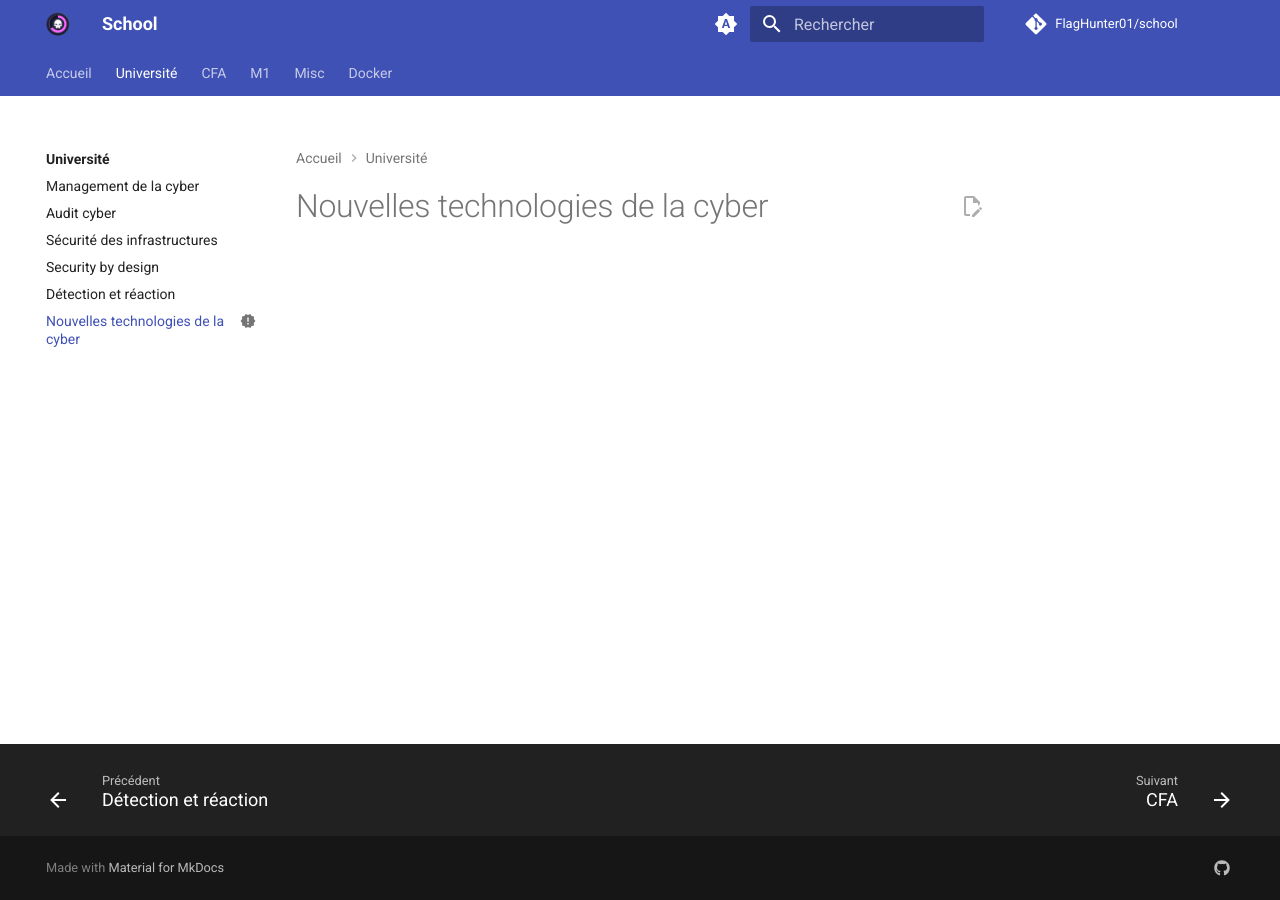
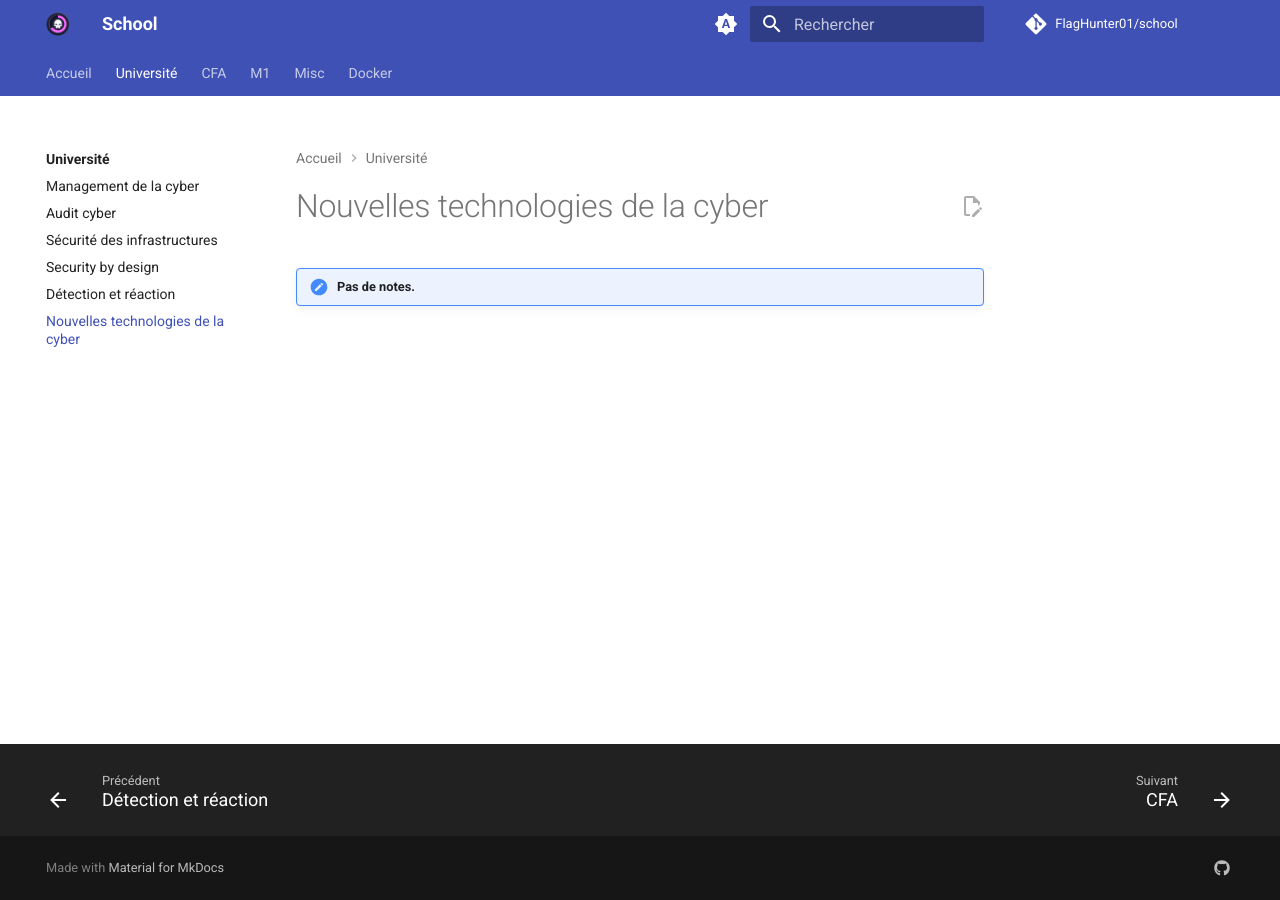
Before and after one commit to FlagHunter01/school, an MkDocs documentation site: the page built from docs/uni/tech/index.md, in a window 1280 px wide. Built offline with MkDocs 1.6.1 and Material for MkDocs 9.7.7, drawn with Linux system fonts in a browser that asks for light colours; comment, search, counter and statistics services are not loaded.

Commit message:
Ajout d'une note

```diff
--- a/docs/uni/tech/index.md
+++ b/docs/uni/tech/index.md
@@ -1,3 +1,6 @@
 ---
-status: new
+title: Nouvelles technologies de la cyber
+description: Pas de notes.
 ---
+
+!!! note "Pas de notes."
```
